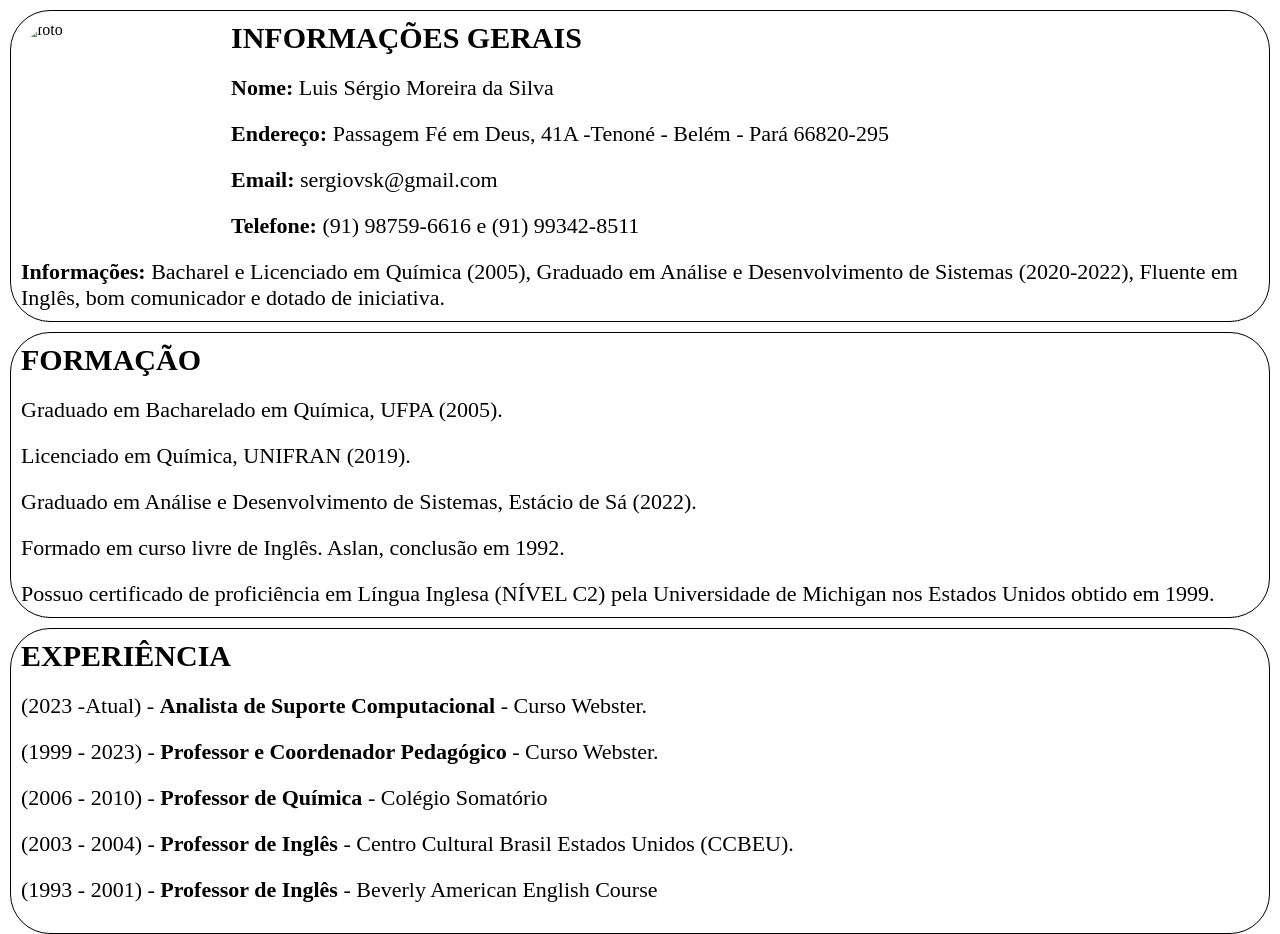
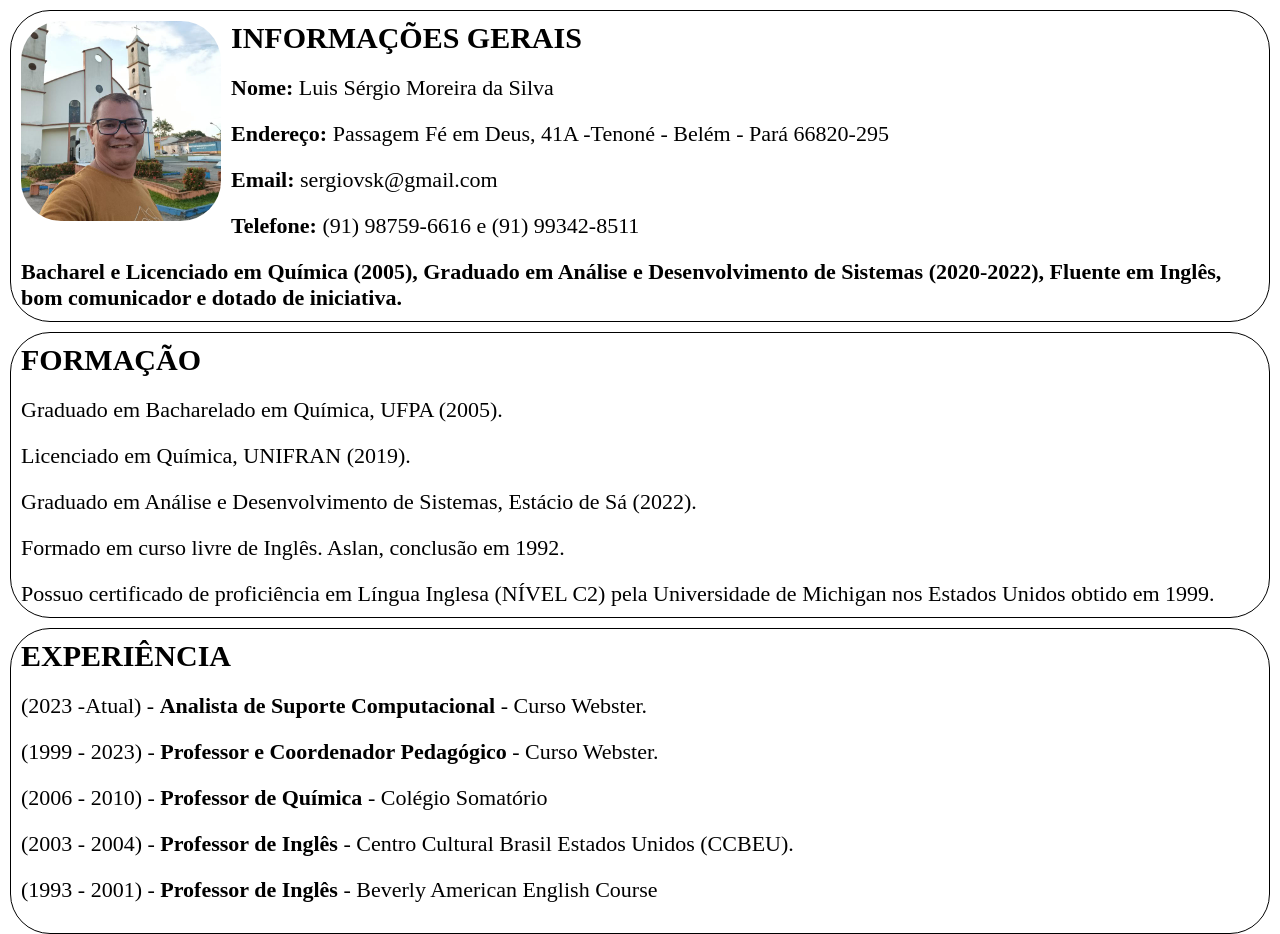
Before and after one commit to sergiovsk/CVSimples, a plain HTML site: page index.html in a window 1280 px wide. Shown: the top 934 px of the page. Drawn offline with Linux system fonts and the light colour scheme.

Commit message:
Update index.html

```diff
--- a/index.html
+++ b/index.html
@@ -5,20 +5,20 @@
   <meta name="viewport" content="width=device-width, initial-scale=1.0">
   <title>CV - Luis Sérgio Moreira da Silva</title>
   <link rel="stylesheet" href="style.css">
-  <link rel="shortcut icon" href="img/favicon.ico" type="image/x-icon">
+  <link rel="shortcut icon" href="favicon.ico" type="image/x-icon">
 </head>
 <body>
   <!--INFORMAÇÕES GERAIS-->
 <div>
-    <img src="img/file.jpeg" alt="foto">
+    <img src="file.jpeg" alt="foto">
   <h1>INFORMAÇÕES GERAIS</h1>
   <ul>
     <li><b>Nome:</b> Luis Sérgio Moreira da Silva</li>
     <li><b>Endereço:</b> Passagem Fé em Deus, 41A -Tenoné - Belém - Pará 66820-295</li>
     <li><b>Email:</b> sergiovsk@gmail.com</li>
     <li><b>Telefone:</b> (91) 98759-6616 e (91) 99342-8511</li>
-    <li><b>Informações:</b> Bacharel e Licenciado em Química (2005), Graduado em Análise e Desenvolvimento de Sistemas
-    (2020-2022),  Fluente em Inglês, bom comunicador e dotado de iniciativa.</li>
+    <li><b>Bacharel e Licenciado em Química (2005), Graduado em Análise e Desenvolvimento de Sistemas
+    (2020-2022),  Fluente em Inglês, bom comunicador e dotado de iniciativa.</b> </li>
   </ul>
 </div>
 
```
